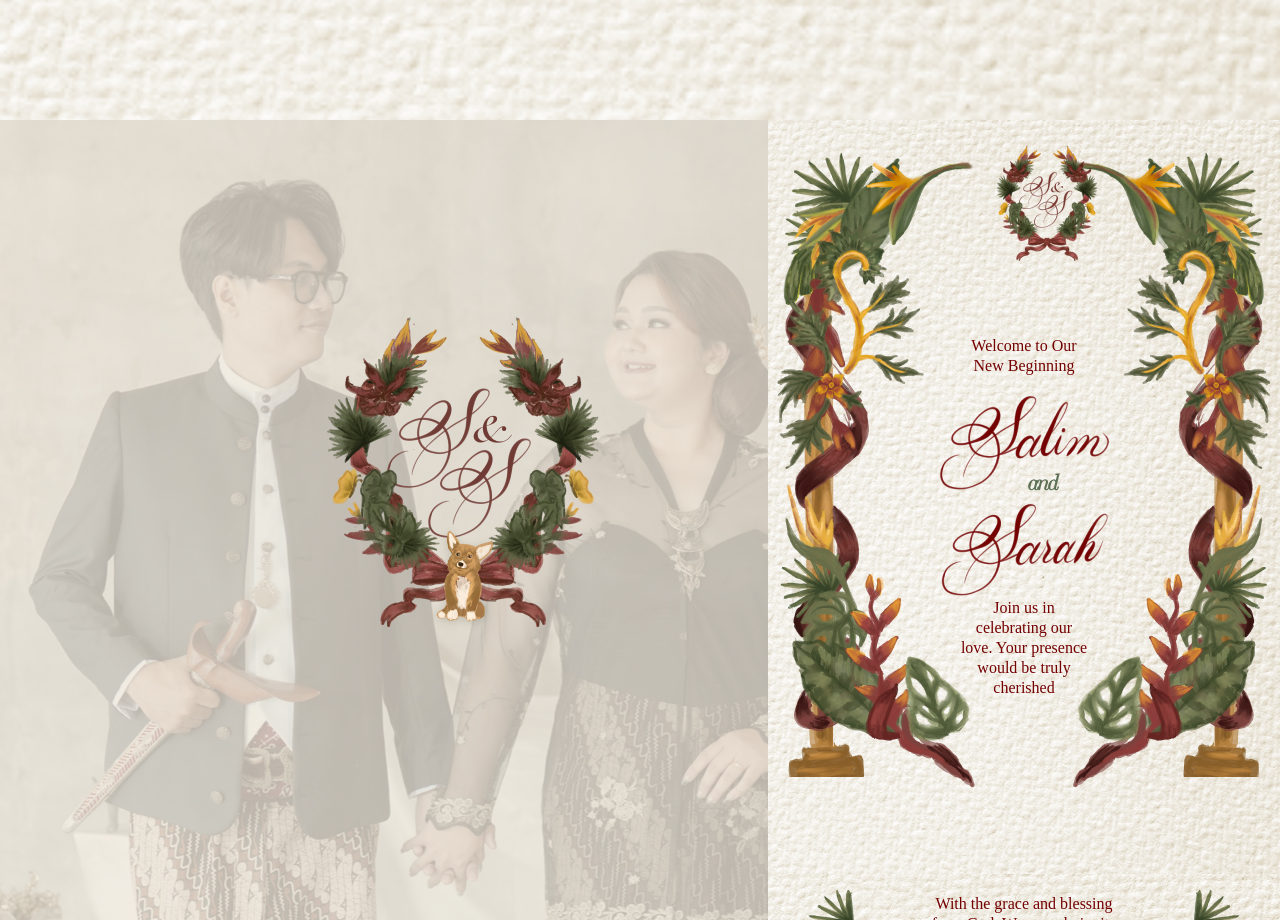
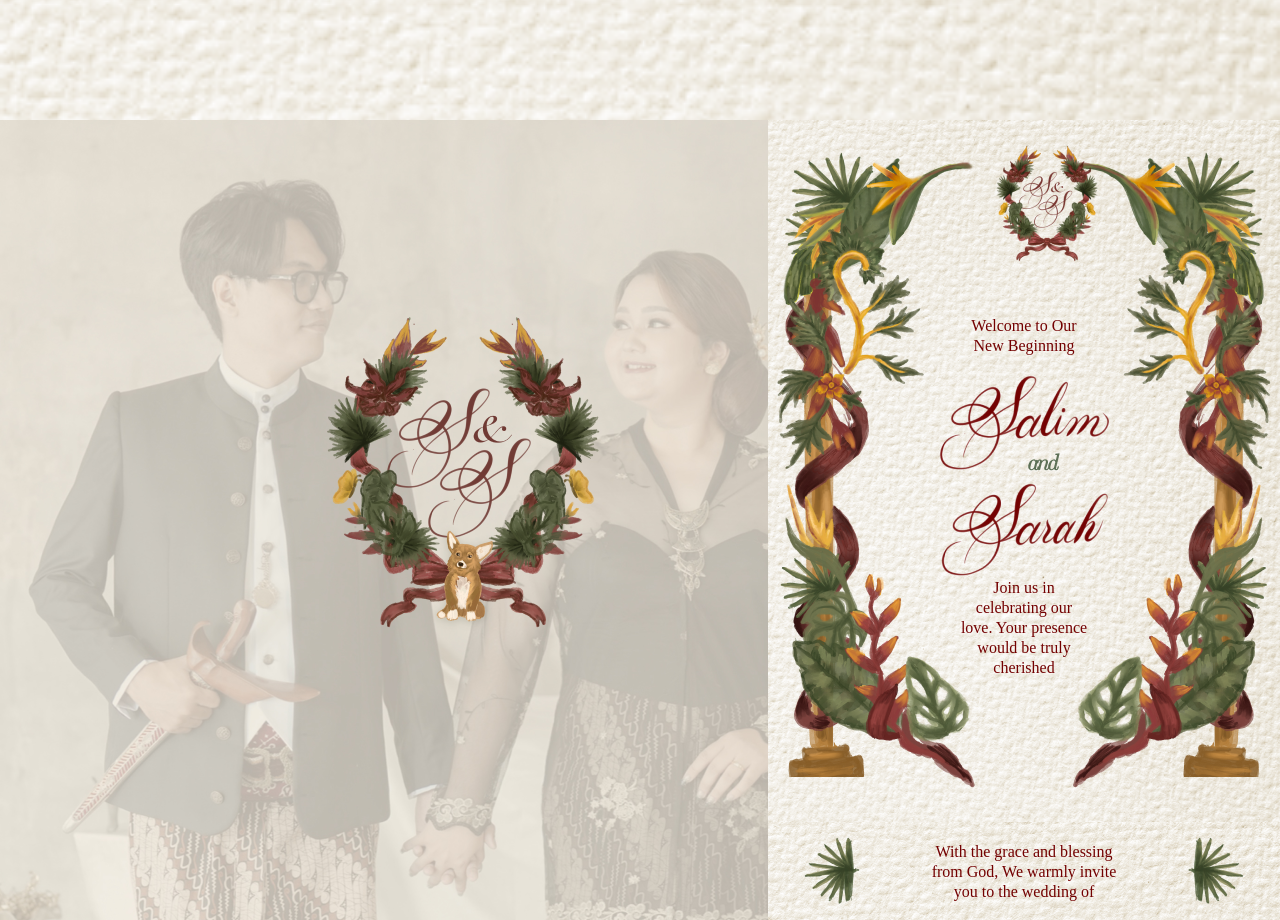
Before and after one commit to patriciatyas/salim-sarah-2, a React (Create React App) app: page / in a window 1280 px wide. Shown: the part 680-1600 px from the top of the page. Built offline with nearby package versions, Linux system fonts and the light colour scheme.

Commit message:
fix layout landing page

```diff
--- a/src/App.js
+++ b/src/App.js
@@ -43,14 +43,12 @@ function App() {
     //   top: document.body.scrollHeight,
     //   behavior: 'smooth'
     // });
-    if (secondPage) {
-      window.scrollTo({
-        top: secondPage.offsetTop,
-        behavior: 'smooth'
-      });
-    } else {
-      console.error("Second section element not found");
-    }
+
+    window.scrollTo({
+      top: secondPage.offsetTop,
+      behavior: 'smooth'
+    });
+
   };
 
   return (
@@ -72,7 +70,7 @@ function App() {
       <div className="md:scrollable-right">
       {/* <BackgroundMusic /> */}
         <div id="secondPage" className="relative min-h-screen bg-paper">
-          <section className="relative items-center justify-center bg-landing-page bg-cover md:bg-right-bg pt-7">
+          <section className="relative items-center justify-center bg-landing-page bg-cover md:bg-right-bg pb-36 pt-7">
             <div className="md:block hidden">
               <FadeInSection>
                 <img
@@ -96,7 +94,7 @@ function App() {
                 />
               </FadeInSection>
             </div>
-            <div className="flex flex-col items-center justify-center text-center pt-[188px] fade-in">
+            <div className="flex flex-col items-center justify-center text-center pt-[168px] fade-in">
               <FadeInSection>
                 <p className=" text-maroon text-m font-garamond w-32 leading-tight">
                   Welcome to Our New Beginning
@@ -109,7 +107,7 @@ function App() {
                 <img src="/images/sarah-1.png" alt="sarah-1" className="pt-2" />
               </FadeInSection>
               <FadeInSection>
-                <p className=" text-maroon text-m font-garamond w-32 leading-tight pb-44">
+                <p className=" text-maroon text-m font-garamond w-32 leading-tight">
                   Join us in celebrating our love. Your presence would be truly
                   cherished
                 </p>
```
